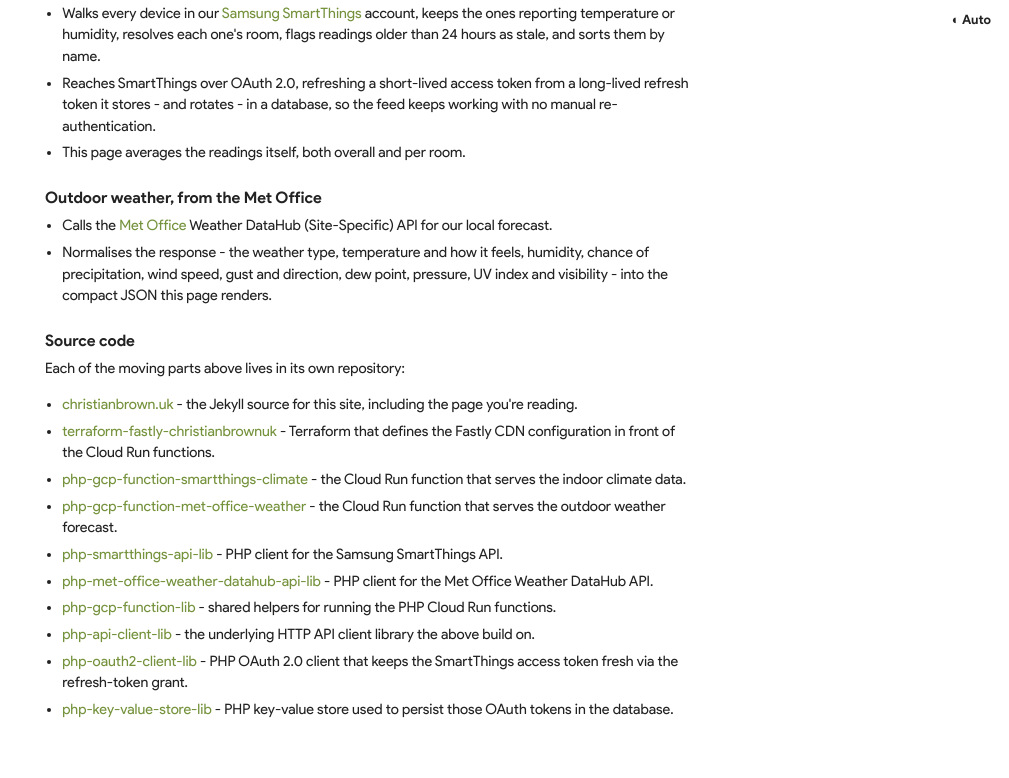
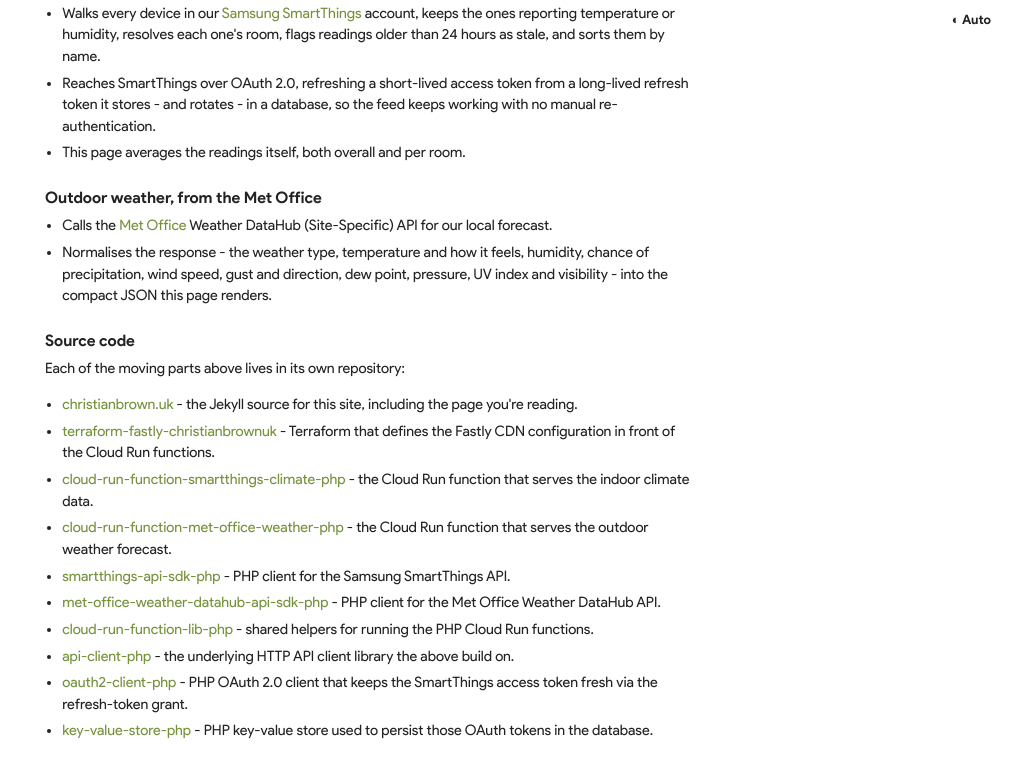
Before and after one commit to christianjbrown/christianbrown.uk, a Jekyll site: the page built from smart-home.html, in a window 1280 px wide and 900 px high, scrolled down 1093 px. Shown: the top 778 px of the window, without its empty margins (271-1280 px from the left). Built offline with Jekyll 4.4.1, drawn with Linux system fonts in a browser that asks for light colours.

Commit message:
chore: update smart-home repo links to new names (#109)
Repos renamed to the language-suffix convention; update the 7 project links on the smart-home page (Cloud Run functions + the PHP SDK/libs).

```diff
--- a/smart-home.html
+++ b/smart-home.html
@@ -66,13 +66,13 @@ noindex: true
                     <ul>
                         <li><a href="https://github.com/christianjbrown/christianbrown.uk" target="_blank" rel="noopener noreferrer">christianbrown.uk</a> - the Jekyll source for this site, including the page you're reading.</li>
                         <li><a href="https://github.com/christianjbrown/terraform-fastly-christianbrownuk" target="_blank" rel="noopener noreferrer">terraform-fastly-christianbrownuk</a> - Terraform that defines the Fastly CDN configuration in front of the Cloud Run functions.</li>
-                        <li><a href="https://github.com/christianjbrown/php-gcp-function-smartthings-climate" target="_blank" rel="noopener noreferrer">php-gcp-function-smartthings-climate</a> - the Cloud Run function that serves the indoor climate data.</li>
-                        <li><a href="https://github.com/christianjbrown/php-gcp-function-met-office-weather" target="_blank" rel="noopener noreferrer">php-gcp-function-met-office-weather</a> - the Cloud Run function that serves the outdoor weather forecast.</li>
-                        <li><a href="https://github.com/christianjbrown/php-smartthings-api-lib" target="_blank" rel="noopener noreferrer">php-smartthings-api-lib</a> - PHP client for the Samsung SmartThings API.</li>
-                        <li><a href="https://github.com/christianjbrown/php-met-office-weather-datahub-api-lib" target="_blank" rel="noopener noreferrer">php-met-office-weather-datahub-api-lib</a> - PHP client for the Met Office Weather DataHub API.</li>
-                        <li><a href="https://github.com/christianjbrown/php-gcp-function-lib" target="_blank" rel="noopener noreferrer">php-gcp-function-lib</a> - shared helpers for running the PHP Cloud Run functions.</li>
-                        <li><a href="https://github.com/christianjbrown/php-api-client-lib" target="_blank" rel="noopener noreferrer">php-api-client-lib</a> - the underlying HTTP API client library the above build on.</li>
-                        <li><a href="https://github.com/christianjbrown/php-oauth2-client-lib" target="_blank" rel="noopener noreferrer">php-oauth2-client-lib</a> - PHP OAuth 2.0 client that keeps the SmartThings access token fresh via the refresh-token grant.</li>
-                        <li><a href="https://github.com/christianjbrown/php-key-value-store-lib" target="_blank" rel="noopener noreferrer">php-key-value-store-lib</a> - PHP key-value store used to persist those OAuth tokens in the database.</li>
+                        <li><a href="https://github.com/christianjbrown/cloud-run-function-smartthings-climate-php" target="_blank" rel="noopener noreferrer">cloud-run-function-smartthings-climate-php</a> - the Cloud Run function that serves the indoor climate data.</li>
+                        <li><a href="https://github.com/christianjbrown/cloud-run-function-met-office-weather-php" target="_blank" rel="noopener noreferrer">cloud-run-function-met-office-weather-php</a> - the Cloud Run function that serves the outdoor weather forecast.</li>
+                        <li><a href="https://github.com/christianjbrown/smartthings-api-sdk-php" target="_blank" rel="noopener noreferrer">smartthings-api-sdk-php</a> - PHP client for the Samsung SmartThings API.</li>
+                        <li><a href="https://github.com/christianjbrown/met-office-weather-datahub-api-sdk-php" target="_blank" rel="noopener noreferrer">met-office-weather-datahub-api-sdk-php</a> - PHP client for the Met Office Weather DataHub API.</li>
+                        <li><a href="https://github.com/christianjbrown/cloud-run-function-lib-php" target="_blank" rel="noopener noreferrer">cloud-run-function-lib-php</a> - shared helpers for running the PHP Cloud Run functions.</li>
+                        <li><a href="https://github.com/christianjbrown/api-client-php" target="_blank" rel="noopener noreferrer">api-client-php</a> - the underlying HTTP API client library the above build on.</li>
+                        <li><a href="https://github.com/christianjbrown/oauth2-client-php" target="_blank" rel="noopener noreferrer">oauth2-client-php</a> - PHP OAuth 2.0 client that keeps the SmartThings access token fresh via the refresh-token grant.</li>
+                        <li><a href="https://github.com/christianjbrown/key-value-store-php" target="_blank" rel="noopener noreferrer">key-value-store-php</a> - PHP key-value store used to persist those OAuth tokens in the database.</li>
                     </ul>
                 </div>
```
